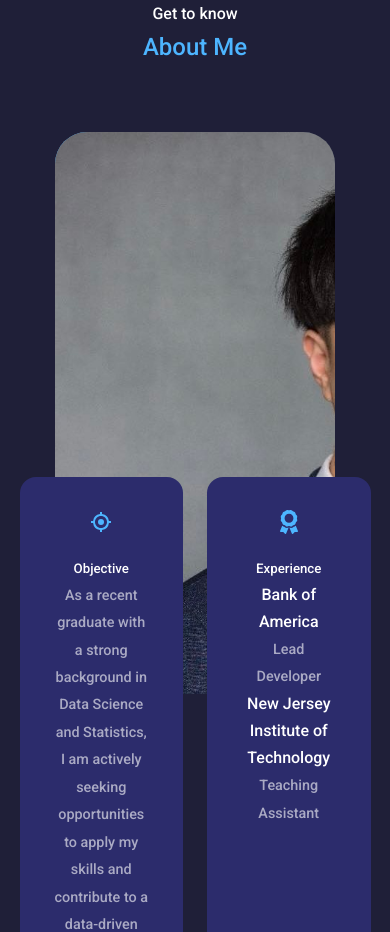
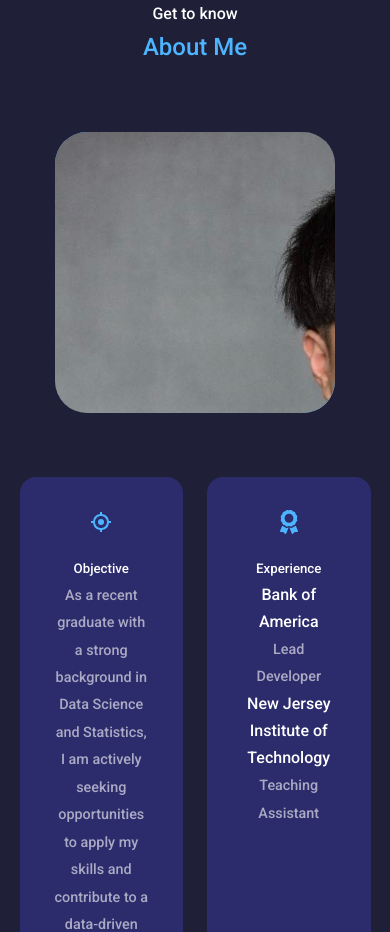
Before and after one commit to ChiaLinz/Jeffrey-Hsieh-Portfolio, a React (Create React App) app: page / in a window 390 px wide. Shown: the part 940-1872 px from the top of the page. Built offline with nearby package versions, Linux system fonts and the light colour scheme.

Commit message:
fix size

```diff
--- a/src/components/certificates/certificates.css
+++ b/src/components/certificates/certificates.css
@@ -1,5 +1,5 @@
 .container.certificates__container {
-    width: 40%;
+    width: 60%;
     padding-bottom: 4rem;
 }
 
@@ -32,7 +32,7 @@
 
 @media screen and (max-width: 1024px){
     .container.certificates__container {
-        width: 60%;
+        width: 80%;
     }
 }
 
--- a/src/components/intro/intro.css
+++ b/src/components/intro/intro.css
@@ -85,8 +85,7 @@
 
     .about__me-image {
       object-fit: cover;
-      object-position: 80% 80%;
-      height: 200%;
+      height: auto;
       width: auto;
     }
 
@@ -108,8 +107,7 @@
 
     .about__me-image {
       object-fit: cover;
-      object-position: 90% 40%;
-      height: 200%;
+      height: auto;
       width: auto;
     }
 
--- a/src/components/portfolio/portfolio.css
+++ b/src/components/portfolio/portfolio.css
@@ -2,6 +2,7 @@
     display: grid;
     grid-template-columns: repeat(3, 1fr);
     gap: 2.5rem;
+    height: auto; /* add this */
   }
 
   .portfolio__item {
@@ -41,7 +42,7 @@
   }
 
   .portfolio__item-content {
-    height: 200px;
+    height: auto; /* change to auto */
     display: flex;
     flex-direction: column;
     justify-content: space-between;
@@ -51,10 +52,10 @@
     .portfolio__container {
       grid-template-columns: 1fr 1fr;
       gap: 1.2rem;
-      height: 500px;
+      height: auto; /* change to auto */
     }
     .portfolio__item-content {
-      height: 200px;
+      height: auto; /* change to auto */
       flex-direction: column;
       justify-content: space-between;
     }
@@ -64,10 +65,10 @@
     .portfolio__container {
       grid-template-columns: 1fr;
       gap: 1rem;
-      height: 500px;
+      height: auto; /* change to auto */
     }
     .portfolio__item-content {
-      height: 200px;
+      height: auto; /* change to auto */
       flex-direction: column;
       justify-content: space-between;
     }
```
